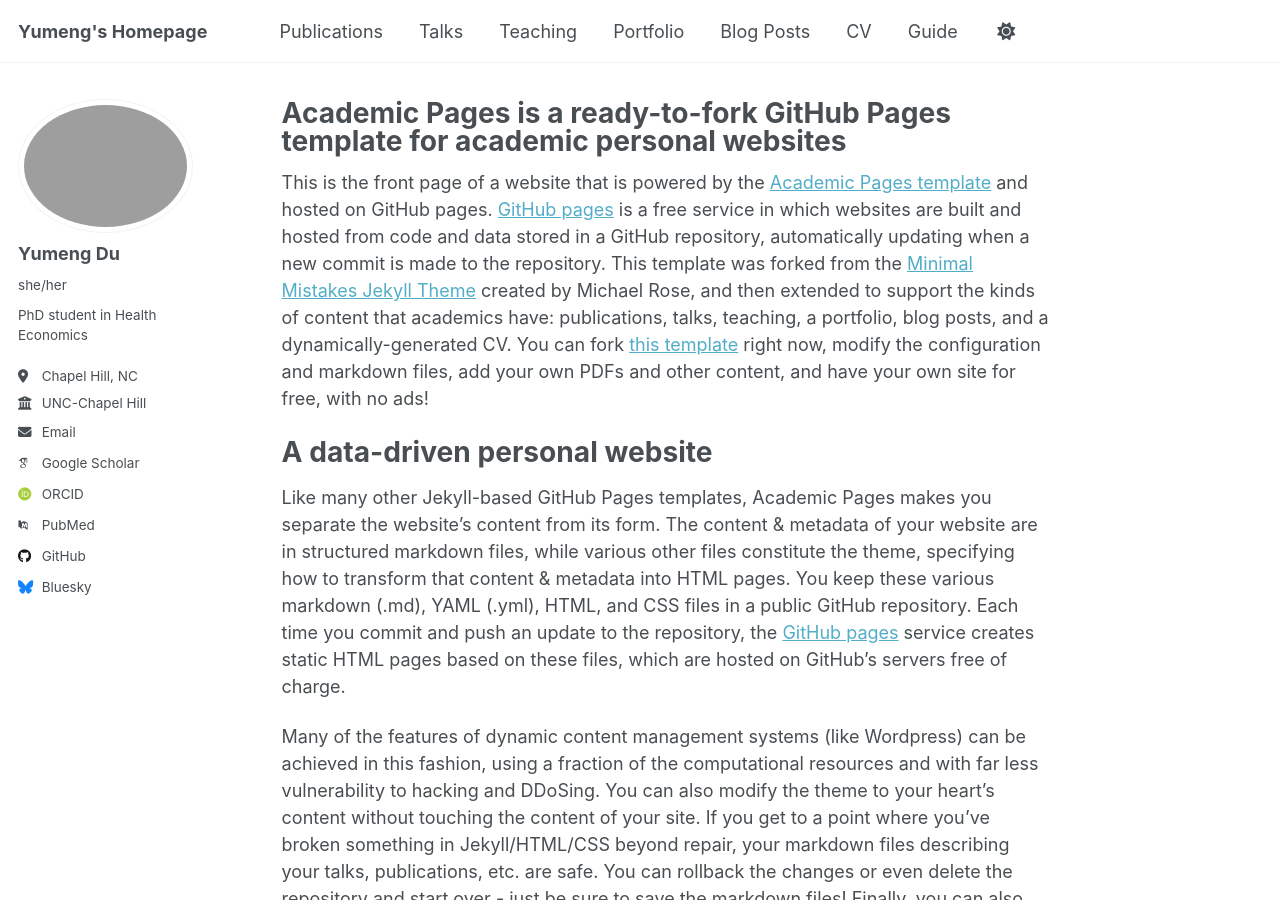
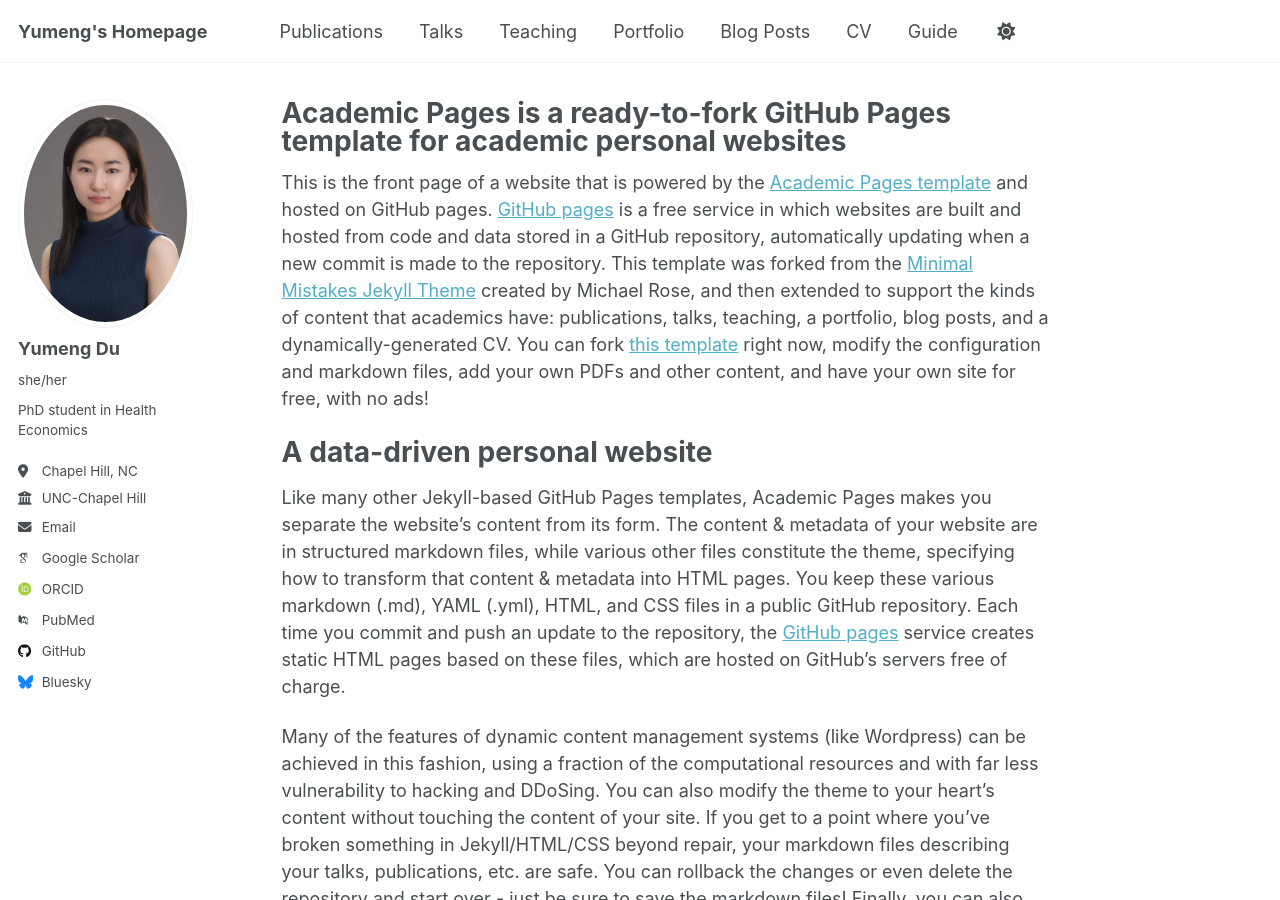
Before and after one commit to Yumeng0808/Yumeng0808.github.io, a Jekyll site: the page built from _pages/about.md, in a window 1280 px wide and 900 px high. Built offline with Jekyll 4.4.1, drawn with Linux system fonts in a browser that asks for light colours; some web fonts are replaced.

Commit message:
Update _config.yml

```diff
--- a/_config.yml
+++ b/_config.yml
@@ -22,7 +22,7 @@ repository               : "academicpages/academicpages.github.io"
 #               Additional customization can be done by editing /_includes/author-profile.html
 author:
   # Biographic information
-  avatar           : "Linked_Photo_YumengDu.jpg"
+  avatar           : "https://github.com/Yumeng0808/Yumeng0808.github.io/blob/master/assets/images/headshot1.jpg"
   name             : "Yumeng Du"
   pronouns         : "she/her"
   bio              : "PhD student in Health Economics"
```
